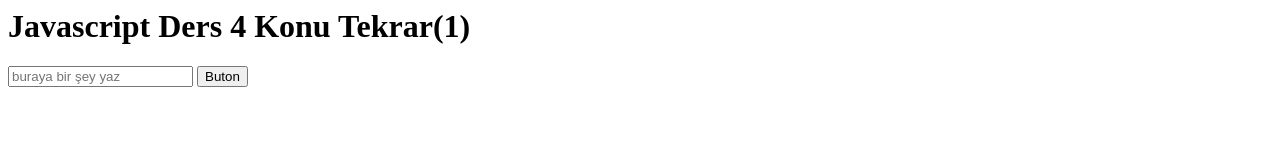
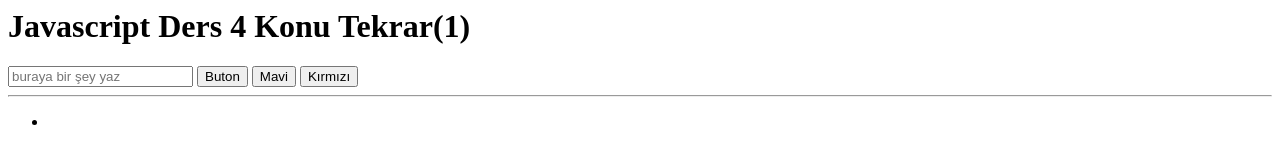
Before and after one commit to asafgunay/js-basics-dotnet-core-mobile-backend-course, a plain HTML site: page js-tekrar-1-ders-4/index.html in a window 1280 px wide. Both pictures are taken after a click on the button "Buton". Drawn offline with Linux system fonts and the light colour scheme.

Commit message:
ders-4-tekrar-2 başladı

```diff
--- a/js-tekrar-1-ders-4/index.html
+++ b/js-tekrar-1-ders-4/index.html
@@ -10,6 +10,10 @@
     <input type="text" id="input1" placeholder="buraya bir şey yaz">
     <!-- buraya buton eklenecek id'si "ekle" metni "Buton" -->
     <button type="button" id="ekle" onclick="Ekle()">Buton</button>
+    <button type="button" onclick="listeyiGetir('blue')">Mavi</button>
+    <button type="button" onclick="listeyiGetir('red')">Kırmızı</button>
+    <hr />
+    <div id="eklenenler-listesi"></div>
     <script src="./js/index.js"></script>
 </body>
 
--- a/js-tekrar-1-ders-4/js/index.js
+++ b/js-tekrar-1-ders-4/js/index.js
@@ -10,6 +10,7 @@ function Ekle() {
     console.log(document.getElementById("input1").value);
     var param = document.getElementById("input1").value;
     arrayeEkle(param);
+
 }
 
 // 6- Bir tane arrayeEkle diye fonksiyon oluşturun.
@@ -23,5 +24,42 @@ function arrayeEkle(_gelen) {
     console.log(_gelen);
     eklenenler.push(_gelen);
     console.log(eklenenler);
+    arraydeGez();
 }
+
 // 12- yeni bir fonksiyon oluşturun adı arraydeGez() olsun ve for döngüsü içinde console.log ile loglayın;
+// 13- arraydeGez() fonksiyonun ilk satırında eklenenlerHtml adında yeni bir variable(yani değişken) tanımlayın.
+// 14- for döngüsü içinde eklenenler[i] ile gelen veriyi eklenenlerHtml'e ekleyin.
+// 15- eklenenlerHtml'i for'da <li></li> tagı arasına eklenenler[i]'yi ekleyecek şekilde güncelleyin
+// 16- index.html'de "eklenenler-listesi" id'li bir div elementi oluşturun
+// 17- eklenenlerHtml'i <ul></ul> tagı içerisine alın ve arraydeGez() fonksiyonunun son satırında log'layın!
+// 18- "eklenenler-listesi" id'li div'e eklenenlerHtml'i gönder;
+function arraydeGez() {
+    var eklenenlerHtml = "";
+    var i;
+    for (i = 0; i < eklenenler.length; i++) {
+        console.log(eklenenler[i]);// arrayin i sırasındaki üyesini döner
+        // console.log(i); // 0 1 2 index numarasını döner
+        // eklenenlerHtml += eklenenler[i] + ", ";
+        eklenenlerHtml += "<li>" + eklenenler[i] + "</li>";
+
+    }
+    console.log(eklenenlerHtml);
+    eklenenlerHtml = "<ul>" + eklenenlerHtml + "</ul>";
+    console.log(eklenenlerHtml);
+    document.getElementById("eklenenler-listesi").innerHTML = eklenenlerHtml;
+}
+// 19- listeyiGetir adında bir fonksiyon oluşturun.
+// 20- listeyiGetir fonksiyonunda li tagına sahip elementleri liste adında bir variable'a atayın
+// 21- for döngüsü içinde li taglarını dön ve console.log ile konsola yazdır.
+// 22- listeyiGetir() fonksiyonuna _renk parametresi atayın
+// 23- ekle butonu yanına mavi adında ve kırmızı adında iki tane buton ekleyin
+// 24- butonların onclick eventine sırasıyla "blue" ve "red" parametrelerini gönderecek fonksiyonlar ekleyin.
+// 25- listeyi getir fonksiyonunda bu parametreleri gönderip for döngüsü içerisinde li'lerin renklerini değiştirin.
+function listeyiGetir(_renk) {
+    var liste = document.getElementsByTagName("li");
+    var i;
+    for (i = 0; i < liste.length; i++) {
+        liste[i].style.color = _renk;
+    }
+}
```
Also changed, not shown: js-tekrar-2-ders-4/index.html (added, +15 -0 lines), js-tekrar-2-ders-4/js/index.js (added).
